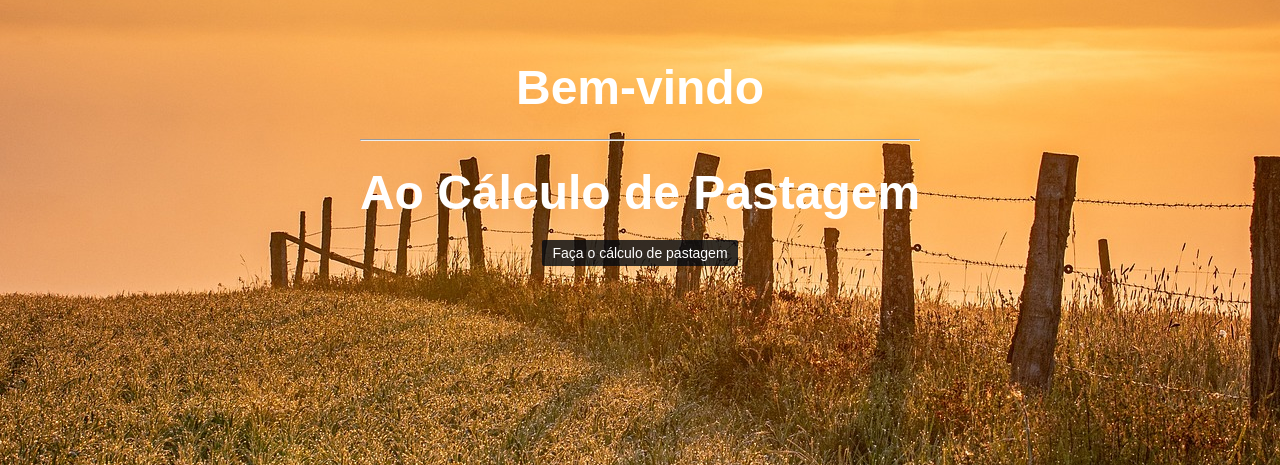
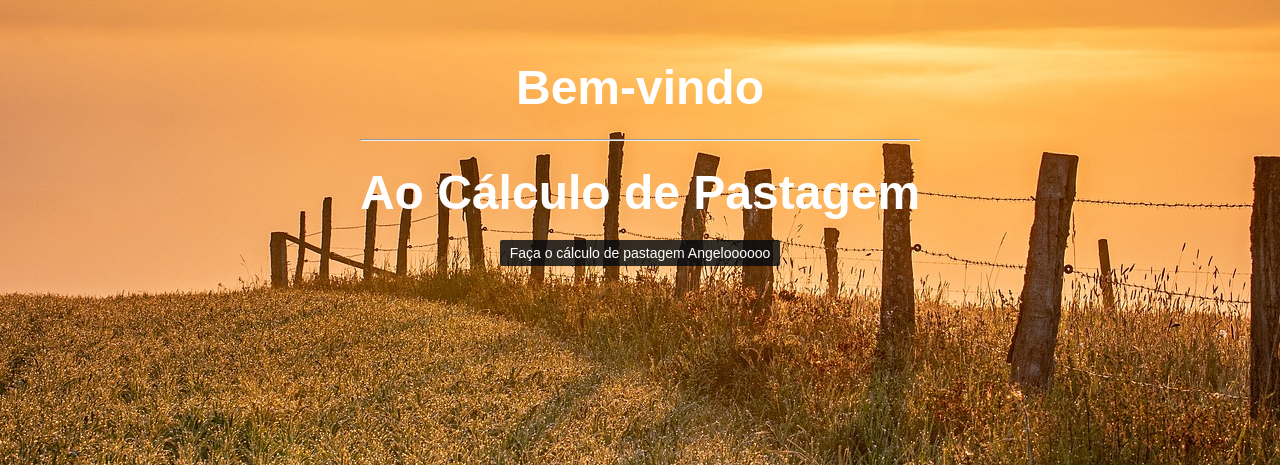
Before and after one commit to felixsakuayela/calculo_pastagem, a Django app: page / in a window 1280 px wide. Shown: the part 253-718 px from the top of the page. Run offline with Django 5.2, Linux system fonts and the light colour scheme.

Commit message:
Alterei a parte do calculo para Angeloo

```diff
--- a/templates/index.html
+++ b/templates/index.html
@@ -71,7 +71,7 @@
     <!-- <a href="index.js"></a> -->
     <h1> Bem-vindo <hr> Ao Cálculo de Pastagem</h1>
 
-    <a href="{% url 'calculo' %}" id="calcular-btn" target="_blank">Faça o cálculo de pastagem</a>
+    <a href="{% url 'calculo' %}" id="calcular-btn" target="_blank">Faça o cálculo de pastagem Angeloooooo</a>
 
   </div>
 
```
